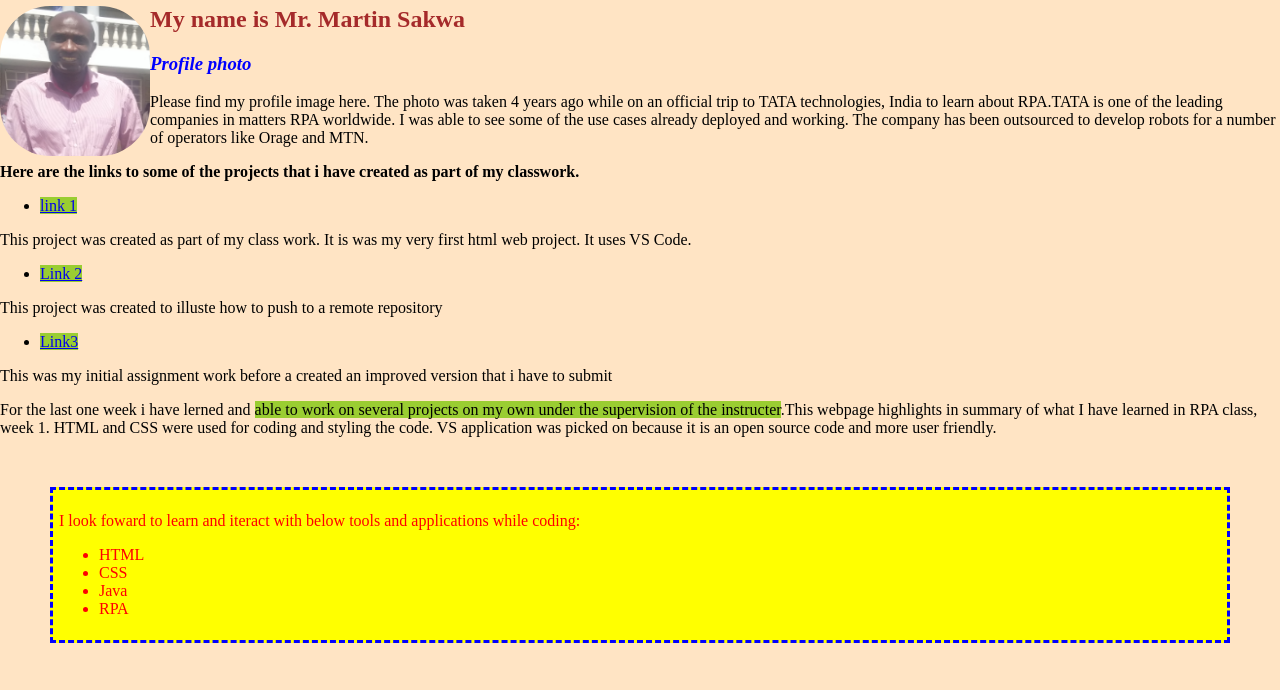
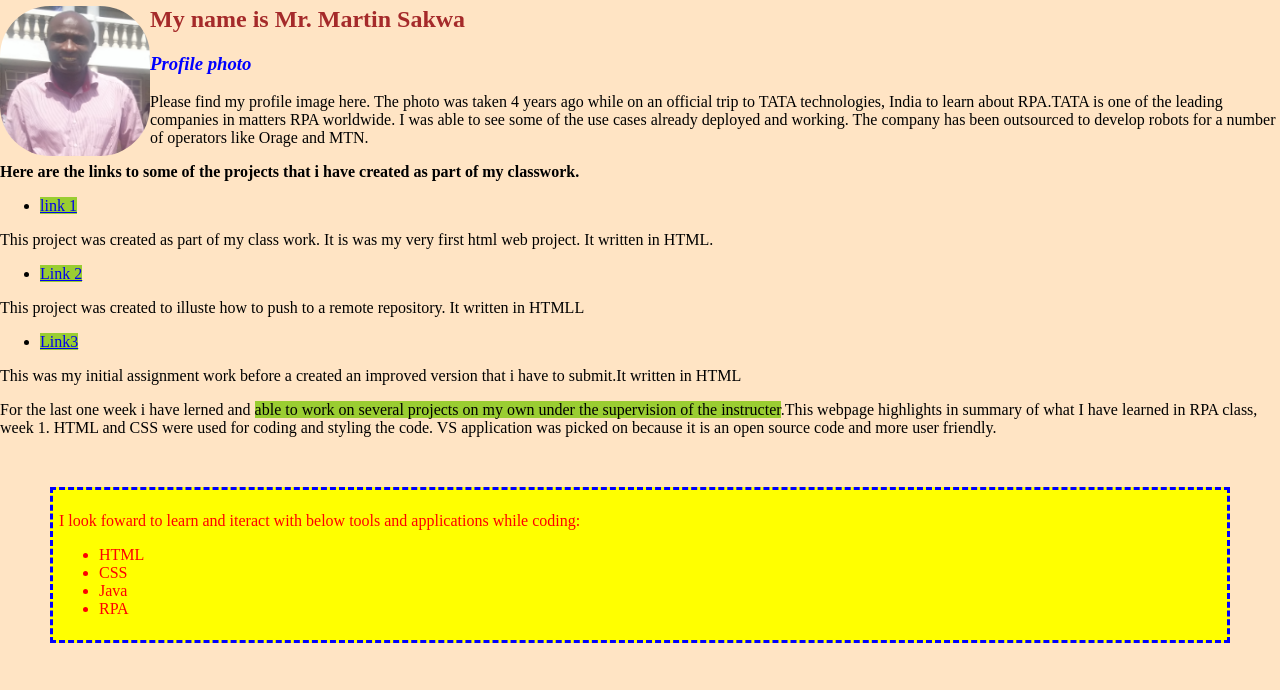
Before and after one commit to sakwamatsotso/origin, a plain HTML site: page index.html in a window 1280 px wide. Shown: the part 95-785 px from the top of the page. Drawn offline with Linux system fonts and the light colour scheme.

```diff
--- a/index.html
+++ b/index.html
@@ -16,15 +16,15 @@
     <ul>
      <li><span class="key"><a href="https://github.com/sakwamatsotso/Git_repo1">link 1</a></span></li>
     </ul>
-  <p>This project was created as part of my class work. It is was my very first html web project. It uses VS Code.</p>
+  <p>This project was created as part of my class work. It is was my very first html web project. It written in HTML.</p>
     <ul>
      <li><span class="key"><a href="https://github.com/sakwamatsotso/Git_Repo2">Link 2</a></span></li>
    </ul>
- <p>This project was created to illuste how to push to a remote repository</p>
+ <p>This project was created to illuste how to push to a remote repository. It written in HTMLL</p>
    <ul>
     <li><span class="key"><a href="https://github.com/sakwamatsotso/assignments">Link3</a></span></li>
    </ul>
- <p>This was my initial assignment work before a created an improved version that i have to submit</p>
+ <p>This was my initial assignment work before a created an improved version that i have to submit.It written in HTML</p>
   <p>For the last one week i have lerned and <span class="key">able to work on several projects on my own under the supervision of the instructer</span>.This webpage highlights in summary of what I have learned in RPA class, week 1. HTML and CSS were used for coding and styling the code. VS application was picked on because it is an open source code and more user friendly.</p>
   <div class="tool_kit">
     <p>I look foward to learn and iteract with below tools and applications while coding:</p>
```
